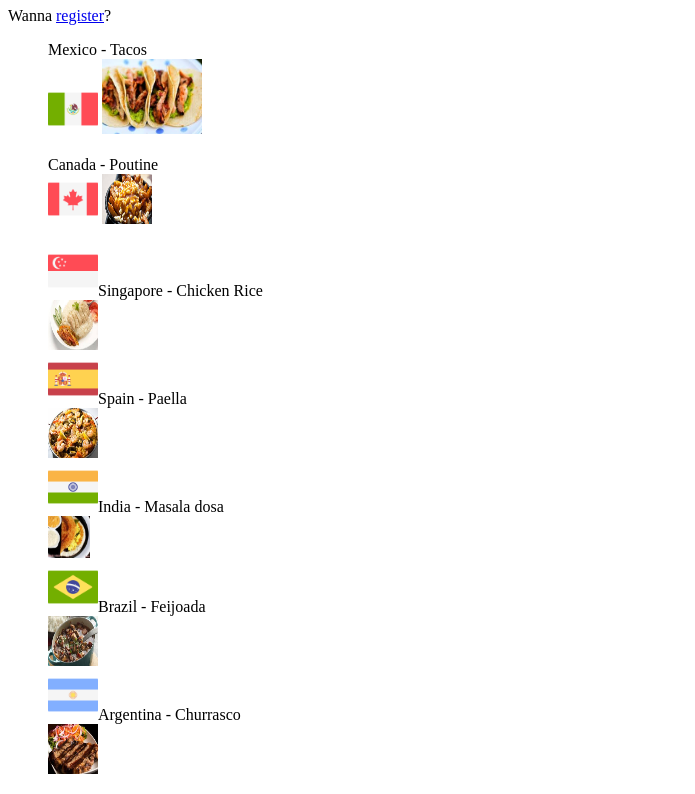
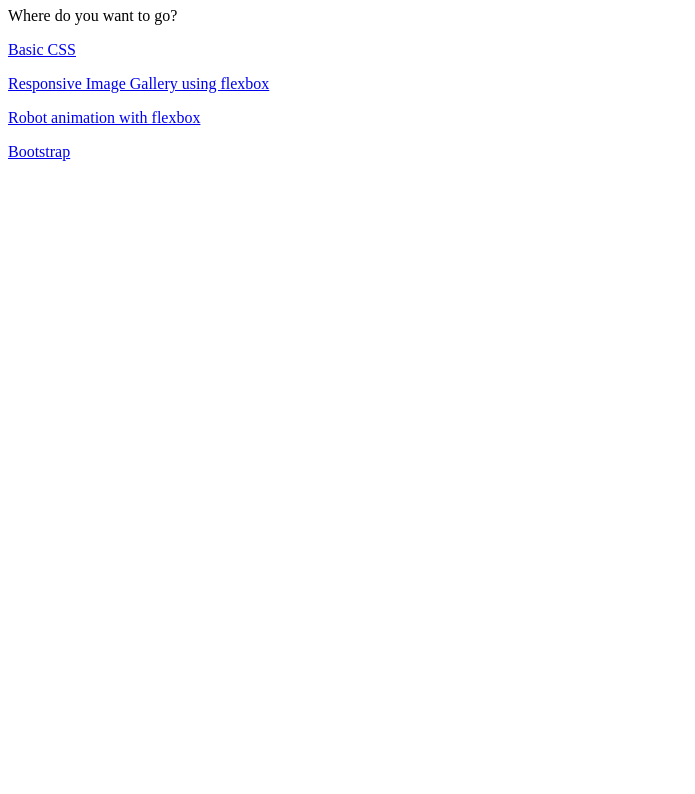
Before and after one commit to HuGomez/zero-to-mastery, a plain HTML site: page index.html in a window 1280 px wide. Shown: the part 73-867 px from the top of the page, without its empty margins (0-695 px from the left). After the commit the page ends 800 px from the top, so only its background shows below. Drawn offline with Linux system fonts and the light colour scheme.

Commit message:
reorganize the index and added first bootstrap touches

```diff
--- a/index.html
+++ b/index.html
@@ -4,33 +4,11 @@
         <title>I'm a webpage!</title>
     </head>
     <body>
-        <h1>Worldwide meals for everyone!</h1>
-        <p>Wanna <a href="register.html">register</a>?</p>
-        <ul style="list-style-type:none">
-            <li>Mexico - Tacos</li>
-            <li>
-                <img src="assets/media/img/mexico.png" alt="mexico flag" width="50" height="50">
-                <img src="assets/media/img/tacos.jpg" alt="tacos" width="100" height="75">
-            </li>
-            <br>
-            <li>Canada - Poutine</li>
-            <li>
-                <img src="assets/media/img/canada.png" alt="canada" width="50" height="50">
-                <img src="assets/media/img/poutine.jpg" alt="poutine" width="50" height="50">
-            </li>
-            <br>
-
-
-            <li><img src="assets/media/img/singapore.png" alt="singapore flag" width="50" height="50">Singapore - Chicken Rice</li>
-                <img src="assets/media/img/chickenrice.jpg" alt="chicken rice" width="50" height="50">
-            <li><img src="assets/media/img/spain.png" alt="spain flag" width="50" height="50">Spain - Paella</li>
-                <img src="assets/media/img/paella.jpg" alt="paella" width="50" height="50">
-            <li><img src="assets/media/img/india.png" alt="india flag" width="50" height="50">India - Masala dosa</li>
-                <img src="assets/media/img/masaladosa.jpg" alt="masala dosa" width="42" height="42">
-            <li><img src="assets/media/img/brazil.png" alt="brazil flag" width="50" height="50">Brazil - Feijoada</li>
-                <img src="assets/media/img/feijoada.jpg" alt="feijoada" width="50" height="50">
-            <li><img src="assets/media/img/argentina.png" alt="argentina flag" width="50" height="50">Argentina - Churrasco</li>
-                <img src="assets/media/img/churrasco.jpg" alt="churrasco" width="50" height="50">
-        </ul>
+        <h1>The complete web developer - Zero to mastery </h1>
+        <p>Where do you want to go?</p>
+        <p><a href="css/index.html">Basic CSS</a></p>
+        <p><a href="responsive image gallery/index.html">Responsive Image Gallery using flexbox</a></p>
+        <p><a href="robot friend/index.html">Robot animation with flexbox</a></p>
+        <p><a href="bootstrap/index.html">Bootstrap</a></p>
     </body>
 </html>
```
Also changed, not shown: index2.html (added, +36 -0 lines), css/about.html (renamed from zerotomastery/about.html), css/index.html (renamed from zerotomastery/index.html), css/login.html (renamed from zerotomastery/login.html).
